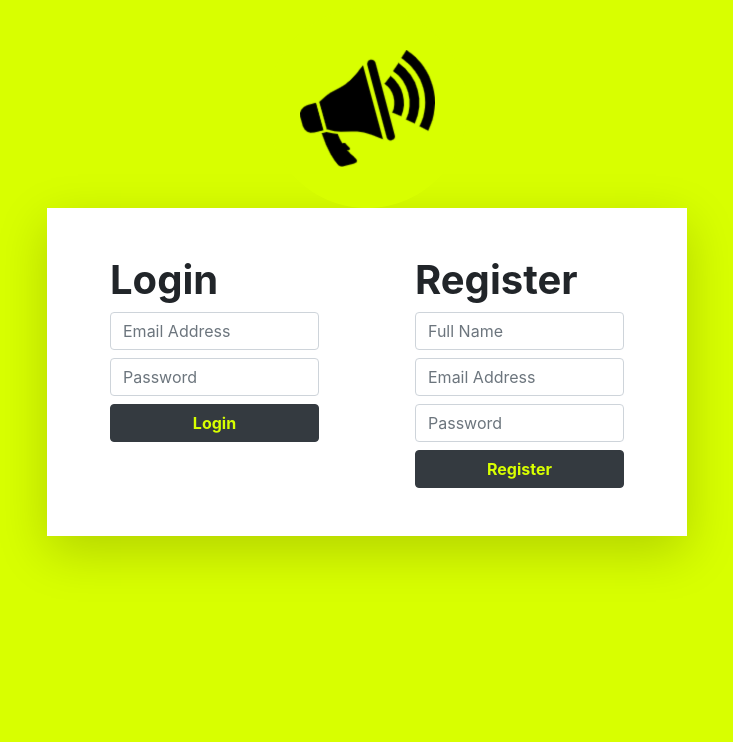
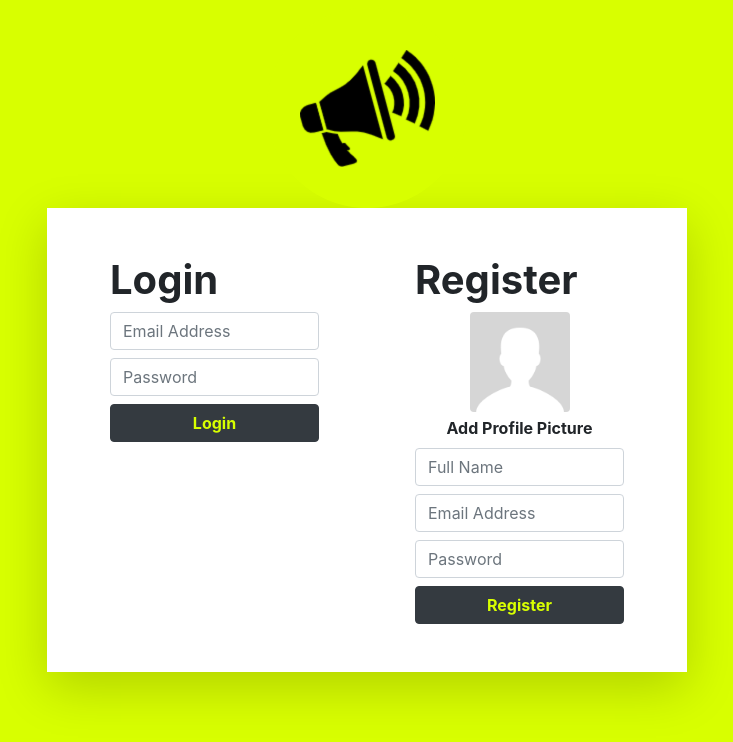
Before and after one commit to nakuleshj/shout-it-out, a React (Create React App) app in the folder client/: page / in a window 1280 px wide. Shown: the top 742 px of the page, without its empty margins (273-1006 px from the left). Built offline with nearby package versions, Linux system fonts and the light colour scheme.

Commit message:
Complete user avatar

```diff
--- a/client/src/components/authPage.component.js
+++ b/client/src/components/authPage.component.js
@@ -7,6 +7,8 @@ export default function AuthPage(){
     const [registerEmail,setRegisterEmail]=useState('');
     const [registerPassword,setRegisterPassword]=useState('');
     const [registerName,setRegisterName]=useState('')
+    const [pickedImage,setPickedImage]=useState('');
+    const [avatarFile,setAvatarFile]=useState(null);
     return(
         <div className='container-fluid h-100 login-background'>
             <div className='row h-100'>
@@ -38,10 +40,17 @@ export default function AuthPage(){
                     <div className='col-lg-6 pl-lg-5 mt-lg-0 mt-sm-3'>
                     <h1 className=''><strong>Register</strong></h1>
 
-                    <form onSubmit={(e)=>{e.preventDefault();axios.post('api/auth/register',{
-                        fullname:registerName,
-                        email:registerEmail,
-                        password:registerPassword
+                    <form onSubmit={(e)=>{e.preventDefault();
+                    const formData=new FormData();
+                    formData.append('avatar',avatarFile)
+                    formData.append('fullname',registerName);
+                    formData.append('email',registerEmail);
+                    formData.append('password',registerPassword);
+                    axios.post('api/auth/register',formData,{
+                        headers:{
+                            'content-type':'multipart/form-data'
+                        }
+
                     }).then((res)=>{
                         localStorage.setItem('token',res.data.token);
                         localStorage.setItem('userID',res.data.userID);
@@ -49,6 +58,17 @@ export default function AuthPage(){
                     })
 
                         }}>
+                            <img src={avatarFile?pickedImage:'/avatar.png'} alt='Logo' className='rounded d-block mx-auto' height="100" />
+                            <label className='attachFile d-block mx-auto text-center pt-1' >
+                        <input type='file' accept='.png,.jpg,.jpeg' onChange={(e)=>{
+                            if (e.target.files && e.target.files[0])
+                            {
+                                setAvatarFile(e.target.files[0]);
+
+                                setPickedImage(URL.createObjectURL(e.target.files[0]));
+                            }
+
+                        }}/><b>Add Profile Picture</b></label>
                         <input className='form-control my-2 login-input' placeholder='Full Name' onChange={(e)=>{
                             setRegisterName(e.target.value);
                         }}/>
@@ -58,6 +78,7 @@ export default function AuthPage(){
                         <input className='form-control mb-2 login-input' placeholder='Password' type='password' onChange={(e)=>{
                             setRegisterPassword(e.target.value);
                         }}/>
+
                         <button className='btn btn-block reg-button'><b>Register</b></button>
                     </form>
                     </div>
--- a/client/src/components/customNavbar.component.js
+++ b/client/src/components/customNavbar.component.js
@@ -12,9 +12,6 @@ export default class CustomNavbar extends Component{
             <Navbar.Brand href="#home"><img src='/logo.png' alt='Logo' width="40"
         height="40"
         className="d-inline-block align-top"/></Navbar.Brand>
-
-
-
             <Nav className="ml-auto">
               <Nav.Link onClick={()=>{
                 localStorage.removeItem('token');
--- a/client/src/components/homePage.component.js
+++ b/client/src/components/homePage.component.js
@@ -93,7 +93,7 @@ export default function HomePage () {
                             setFile(e.target.files[0]);
                             setShowPhotoUploadModal(true);}
                         }}/>
-                        <i className='fa fa-camera'></i>{file!==null?file.length:null}
+                        <i className='fa fa-camera'></i>
                         </label>
                         {
                             posts.map(post=>
@@ -101,7 +101,7 @@ export default function HomePage () {
                                 let timestamp=new Date(post.createdAt);
                                 return <div key={post._id} className='post-container rounded-lg shadow-lg bg-dark d-flex flex-column text-light mb-2' >
                                 <div className='d-flex flex-row px-3 pt-2 border-dark'>
-                                    <img src='/avatar.png' alt='Logo' className='rounded user-profile-pic mr-2' width="50" height="50" />
+                                    <img src={post.postedBy.avatar?"data:"+post.postedBy.avatar.contentType+";base64,"+post.postedBy.avatar.data:'/avatar.png'} alt='Logo' className='rounded user-profile-pic mr-2' width="50" height="50" />
                                     <div className='d-flex flex-column pl-1'>
                                         <b>{post.postedBy.fullname}</b>
                                         <p>{post.postedBy.email}</p>
--- a/client/src/styling/AuthPage.css
+++ b/client/src/styling/AuthPage.css
@@ -5,6 +5,18 @@
 input.login-input:focus{
     border: 1px solid #343A40;
     box-shadow: none;
+}
+.attachFile{
+    cursor:pointer;
+}
+.attachFile input[type="file"]{
+    display: none;
+  /* position: absolute;
+  top: 0;
+  right: 0;
+  opacity: 0;
+  filter: alpha(opacity=0);
+  cursor: pointer; */
 }
 button.reg-button,
 button.auth-btn{
```
Also changed, not shown: 2 other files (tests, documents, lock files or other folders).
